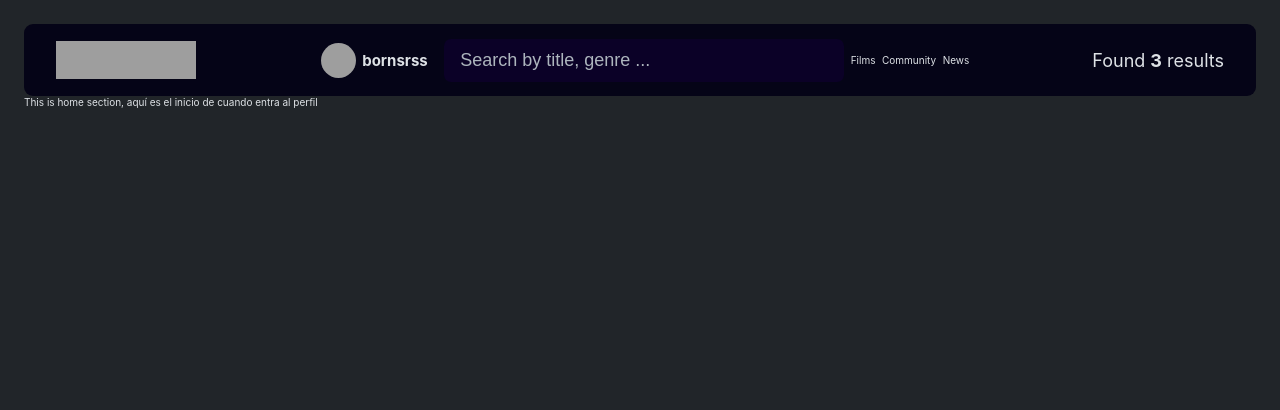
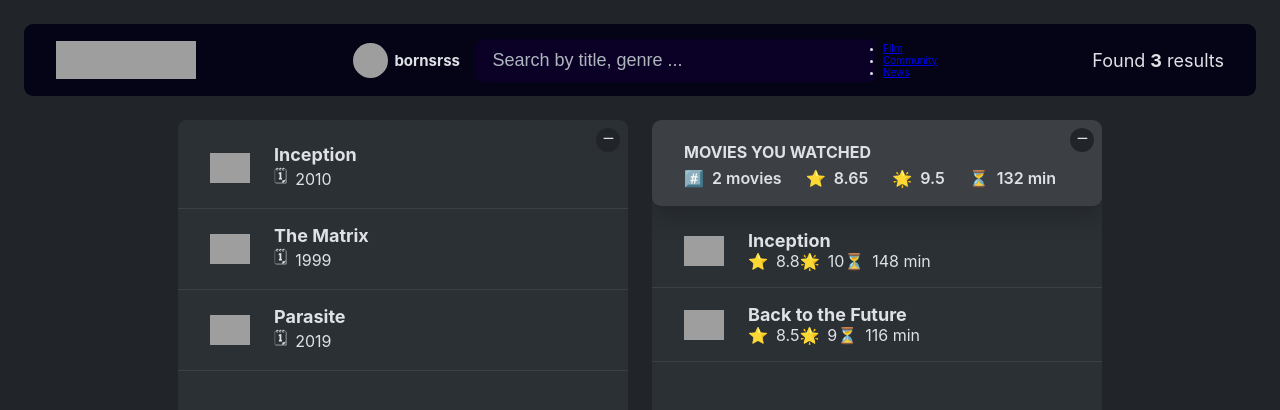
Before and after one commit to bornsrss14/mubi_pandas, a React (Create React App) app: page /films in a window 1280 px wide. Shown: the top 410 px of the page. Built offline with nearby package versions, Linux system fonts and the light colour scheme; grey boxes are pictures that could not be loaded.

Commit message:
map funtions were fixed

```diff
--- a/src/App.js
+++ b/src/App.js
@@ -1,16 +1,13 @@
 import { useState } from "react";
 import { BrowserRouter as Router, Routes, Route, Link } from "react-router-dom";
 import { tempMovieData } from "../src/storage/tempMovieData";
-import { tempWatchedData } from "./storage/tempWatchedData";
-import LogoScalable from "./components/LogoScalable";
+import { tempWatchedData } from "../src/storage/tempWatchedData";
 
-import MovieInfoItem from "./components/MovieInfoItem";
-import RatedMovieItem from "./components/RatedMovieItem";
-import { ReviewsSummary } from "./components/ReviewsSummary";
-import ProfilePicUsername from "./core/ProfilePicUsername";
 import Navbar from "./components/Navbar";
 import { Home } from "./pages/Home";
-import Films from "./pages/Films";
+import { Films } from "./pages/Films";
+import { Community } from "./pages/Community";
+import News from "./pages/News";
 
 const average = (arr) =>
   arr.reduce((acc, cur, i, arr) => acc + cur / arr.length, 0);
@@ -28,7 +25,7 @@ export default function App() {
     <Router>
       <Navbar movies={movies} query={query} setQuery={setQuery} />
       <Routes>
-        <Route path="/" element={<Home />}>
+        <Route path="/" element={<Home />}></Route>
         <Route
           path="/films"
           element={
@@ -37,10 +34,12 @@ export default function App() {
               avgUserRating={avgUserRating}
               avgRuntime={avgRuntime}
               watched={watched}
+              movies={movies}
             />
           }
-          ></Route>{" "}
-        </Route>
+        ></Route>
+        <Route path="/community" element={<Community />}></Route>
+        <Route path="/news" element={<News></News>}></Route>
       </Routes>
     </Router>
   );
--- a/src/components/LogoScalable.js
+++ b/src/components/LogoScalable.js
@@ -1,3 +1,5 @@
+import { Link } from "react-router-dom";
+
 export const LogoScalable = ({ customHeight, customWidth }) => {
   const containerLogo = {
     width: customWidth,
@@ -6,11 +8,13 @@ export const LogoScalable = ({ customHeight, customWidth }) => {
   };
   return (
     <div style={containerLogo}>
-      <img
-        className="img-full-cover"
-        src="https://firebasestorage.googleapis.com/v0/b/bornsrss-8ab5d.appspot.com/o/MUBI%2FMubi-Resource.logo.png?alt=media&token=42143f45-6e4d-41a5-b74d-4f5cf48221c5"
-        alt="MUBI logo"
-      />
+      <Link to={"/"}>
+        <img
+          className="img-full-cover"
+          src="https://firebasestorage.googleapis.com/v0/b/bornsrss-8ab5d.appspot.com/o/MUBI%2FMubi-Resource.logo.png?alt=media&token=42143f45-6e4d-41a5-b74d-4f5cf48221c5"
+          alt="MUBI logo"
+        />
+      </Link>
     </div>
   );
 };
--- a/src/components/Navbar.js
+++ b/src/components/Navbar.js
@@ -1,6 +1,7 @@
 import React from "react";
 import LogoScalable from "./LogoScalable";
 import ProfilePicUsername from "../core/ProfilePicUsername";
+import { Link } from "react-router-dom";
 
 export const Navbar = ({ movies, query, setQuery }) => {
   return (
@@ -15,15 +16,17 @@ export const Navbar = ({ movies, query, setQuery }) => {
           value={query}
           onChange={(e) => setQuery(e.target.value)}
         />
-        <div>
-          <p>Films</p>
-        </div>
-        <div>
-          <p>Community</p>
-        </div>
-        <div>
-          <p>News</p>
-        </div>
+        <ul>
+          <li>
+            <Link to="/films">Film</Link>
+          </li>
+          <li>
+            <Link to="/community">Community</Link>
+          </li>
+          <li>
+            <Link to="/news">News</Link>
+          </li>
+        </ul>
       </div>
       <p className="num-results">
         Found <strong>{movies.length}</strong> results
--- a/src/components/ReviewsSummary.js
+++ b/src/components/ReviewsSummary.js
@@ -32,9 +32,11 @@ export const ReviewsSummary = ({
       </div>
 
       <ul className="list">
-        {watched.map((movie) => (
-          <RatedMovieItem movie={movie}></RatedMovieItem>
-        ))}
+        {watched.map((movie) => {
+          return (
+            <RatedMovieItem key={movie.imdbID} movie={movie}></RatedMovieItem>
+          );
+        })}
       </ul>
     </>
   );
--- /dev/null
+++ b/src/pages/Community.js
@@ -0,0 +1,14 @@
+import React from "react";
+
+export const Community = () => {
+  return (
+    <div>
+      <p>
+        Esto es relacionada a los demás mienbros de mubi:raters, para que se
+        puedan mostrar perfiles y acceder a ellos, una simulacion
+      </p>
+    </div>
+  );
+};
+
+export default Community;
--- a/src/pages/Films.js
+++ b/src/pages/Films.js
@@ -29,9 +29,9 @@ export const Films = ({
           </button>
           {isOpen1 && (
             <ul className="list">
-              {movies?.map((movie) => (
-                <MovieInfoItem movie={movie}></MovieInfoItem>
-              ))}
+              {movies?.map((movie) => {
+                return <MovieInfoItem key={movie.imdbID} movie={movie} />;
+              })}
             </ul>
           )}
         </div>
--- a/src/pages/Home.js
+++ b/src/pages/Home.js
@@ -1,5 +1,3 @@
-import React from "react";
-
 export const Home = () => {
   return (
     <div>
@@ -7,3 +5,4 @@ export const Home = () => {
     </div>
   );
 };
+export default Home;
--- /dev/null
+++ b/src/pages/News.js
@@ -0,0 +1,14 @@
+export const News = () => {
+  return (
+    <div>
+      <p>
+        esta es la sección donde aparecerán las noticias relacionadas a las
+        películas, el trabajo importante aquí es hacer los componentes y simular
+        que recuperan información de no sé, una BD, pero lo harémos desde algo
+        local, como aray de objetos
+      </p>
+    </div>
+  );
+};
+
+export default News;
```
Lines whose indentation alone changed are shown as unchanged.
